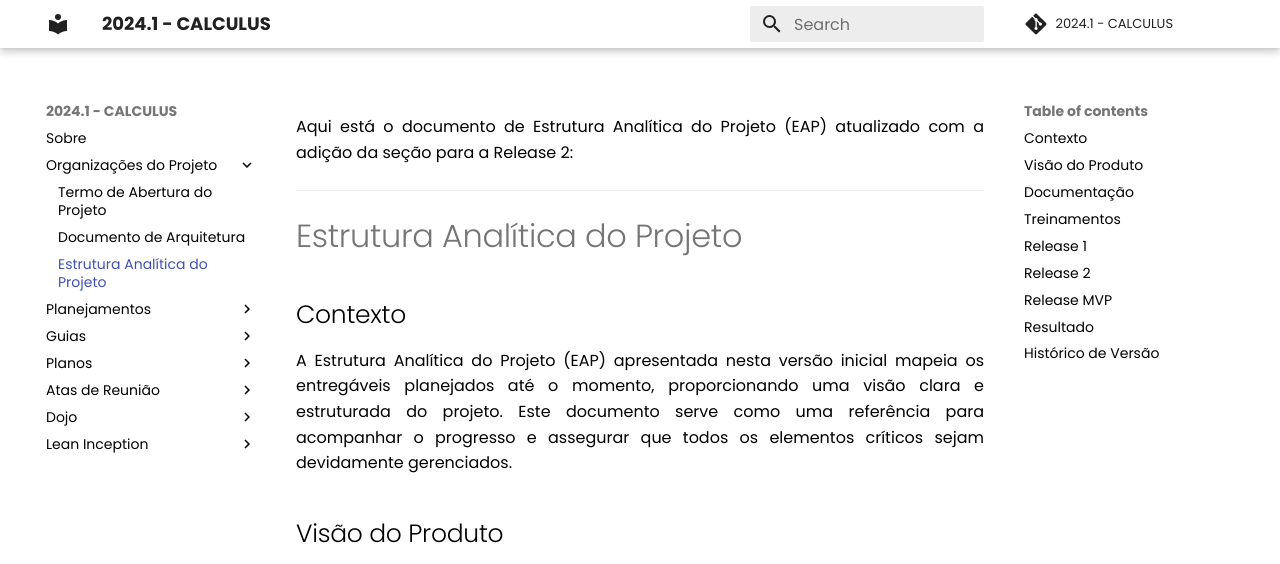
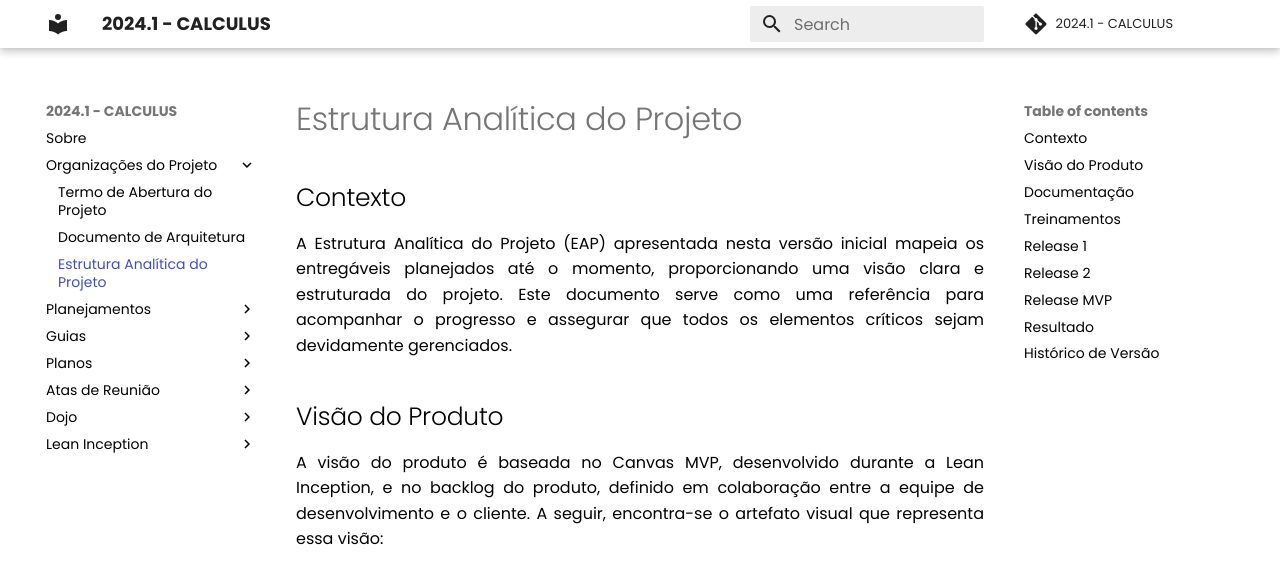
Before and after one commit to fga-eps-mds/2024.1-CALCULUS-DOC, an MkDocs documentation site: the page built from docs/organizacoes/eap.md, in a window 1280 px wide and 900 px high, cut to the strip 0-564 px from the top of the window. Built offline with MkDocs 1.6.1 and Material for MkDocs 9.7.7, drawn with Linux system fonts in a browser that asks for light colours; comment, search, counter and statistics services are not loaded.

Commit message:
docs(#142): ajuste de erro textual

```diff
--- a/docs/organizacoes/eap.md
+++ b/docs/organizacoes/eap.md
@@ -1,7 +1,3 @@
-Aqui está o documento de Estrutura Analítica do Projeto (EAP) atualizado com a adição da seção para a Release 2:
-
----
-
 # Estrutura Analítica do Projeto
 
 ## Contexto
```
